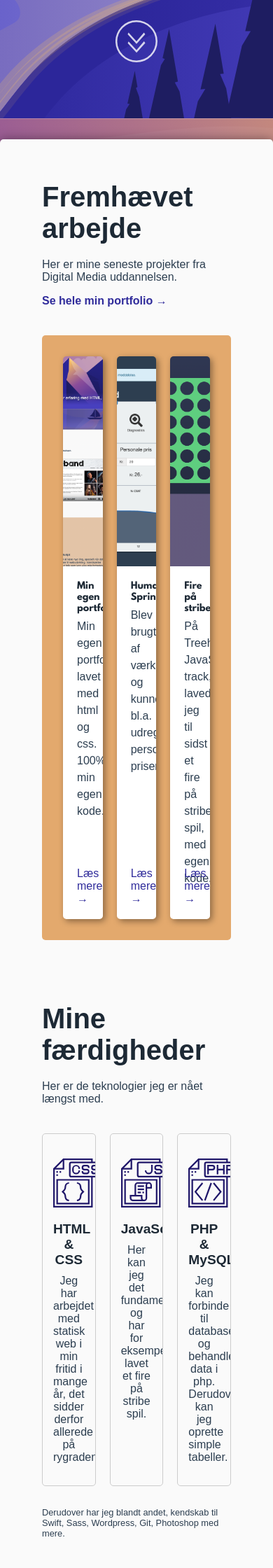
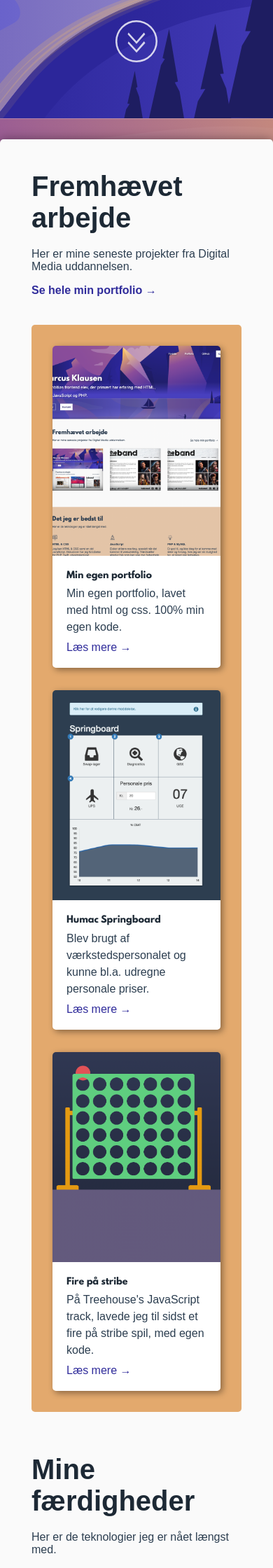
Before and after one commit to marcusklausen/my-portfolio, a PHP site: page / in a window 390 px wide; the page is wider, and only the part inside the window is pictured. Shown: the part 675-2915 px from the top of that part at 70% size. Run offline with PHP 8.4, Linux system fonts and the light colour scheme; some web fonts are replaced.

Commit message:
added flex-basis,grid-gap and flex-grow to skills and work section for responsive ui

```diff
--- a/css/style.css
+++ b/css/style.css
@@ -349,10 +349,11 @@ main h3 {
 ---------------------------- */
 
 main .card {
-    margin-right: 20px;
-    flex: 1 1 0;
     /* border-radius:10px; */
     overflow: hidden;
+
+    flex-grow: 1;
+    flex-basis: 300px;
 }
 
 main .card h4 {
@@ -361,25 +362,31 @@ main .card h4 {
 }
 
 main .card p {
-    font-size: 0.9.em;
+    font-size: 0.9em;
 }
 
-main .card:last-child {
-    margin:0;
+main a.card-link {
+    display:block;
 }
 
 /* 6.2 Body, work
 ---------------------------- */
 
 main .work {
-    padding:30px;
+    padding:15px;
+}
+
+main a.card-link {
+
+    flex-grow: 1;
+    flex-basis: 300px;
 }
 
 main .work .featured {
     border-radius:5px;
+    grid-gap: 2em;
 }
 main .card.work {
-    flex: 1 1 0;
     border-radius:0;
     padding:0;
     /* letter-spacing: 0.03em; */
@@ -387,6 +394,12 @@ main .card.work {
     box-shadow: 3px 3px 10px rgba(0, 0, 0, 0.4);
     border-radius: 5px;
     position: relative;
+    transition: box-shadow 0.25s;
+    height:100%;
+}
+
+main .card.work:hover {
+    box-shadow: 3px 3px 20px rgba(0, 0, 0, 0.6);
 }
 
 main .card.work h4 {
@@ -408,6 +421,7 @@ main .card.work .caption p {
     font-size:1em;
     line-height:1.5em;
     padding-bottom:10px;
+    color:#2c3e50;
     /* color:white; */
 
 }
@@ -415,8 +429,7 @@ main .card.work .caption p {
 main .card.work .caption a {
     /* color: rgba(255,255,255,0.7); */
 }
-main .card.work .caption a:hover {
-    color: rgba(255,255,255,1);
+main .card.work .caption a:hover{
 }
 
 main .card.work span {
@@ -434,8 +447,13 @@ main .card.work .img {
 ---------------------------- */
 
 .skills {
-    padding:30px;
+    padding:15px;
     text-align: left;
+}
+
+.skills .flex {
+
+    grid-gap: 2em;
 }
 
 
@@ -516,7 +534,12 @@ footer {
     background: #201E6A;
     margin:0 -30px;
     padding:50px 60px 30px 60px;
-    border-radius: 0 5px 5px 0;
+
+}
+
+footer .flex {
+
+    grid-gap: 2em;
 }
 
 footer h3 {
@@ -537,10 +560,11 @@ footer a:visited {
 }
 
 footer section {
-    width:260px;
     line-height: 1.5em;
     border-top: 2px solid rgba(255,255,255, 0.1);
     padding-top: 10px;
+    flex-grow: 1;
+    flex-basis: 300px;
 }
 
 /* 8.0 Misc
@@ -554,6 +578,11 @@ footer section {
 
 
 /*  Flexbox */
+
+.flex.wrap {
+    flex-wrap:wrap;
+    -webkit-flex-wrap: wrap;
+}
 
 .flex.ma-center {
     display:flex;
@@ -584,7 +613,6 @@ footer section {
     justify-content: flex-start;
 }
 
-
 .flex.ca-start {
     display:flex;
     align-items: flex-start;
@@ -594,3 +622,8 @@ footer section {
     display:flex;
     align-items: flex-end;
 }
+
+
+@media screen and (max-width: 769px){
+
+}
--- a/footer.php
+++ b/footer.php
@@ -1,5 +1,5 @@
     <footer>
-        <div class="flex ma-between">
+        <div class="flex wrap ma-between">
             <section>
                 <h3>Marcus Klausen</h3>
                 <p>Digital Media elev</p>
@@ -12,8 +12,8 @@
 
             <section>
                 <h3>Du søger måske</h3>
-                <p><a href="#">Github</a></p>
-                <p><a href="#">Portfolio</a></p>
+                <p><a href="https://github.com/marcusklausen">Github</a></p>
+                <p><a href="?p=work">Portfolio</a></p>
                 <p><a href="#header">Til toppen</a></p>
             </section>
         </div>
--- a/frontpage.php
+++ b/frontpage.php
@@ -1,31 +1,15 @@
-<div class="wrapper full-height">
-        <div class="vertical-center">
-            <div id="tagline">
-                <h1>Hej,</h1>
-                <h2>Mit navn er Marcus. Jeg drømmer om at blive frontend elev, og kan allerede kode HTML, CSS og JavaScript.</h2>
-                <div class="flex ma-left">
-                    <nav>
-                        <ul class="flex ma-left">
-                            <a href="index.php" class="nav-btn-white-outlined">
-                                <li>Hent CV</li>
-                            </a>
-                            <a href="contact.php" class="nav-btn-white-filled">
-                                <li>Send mig en email</li>
-                            </a>
-                        </ul>
-                    </nav>
-                </div>
-            </div><!-- tagline -->
+<?php
 
-        </div><!-- wrapper / vertical center -->
-        </div><!-- wrapper -->
+if (isset($_GET['no-header'])) {
+} else {
+    include('full-cover-header.php');
+}
 
-        <a href="#to-container"><div class="icon cover-icon arrow-down"></div></a>
-        </div><!-- cover -->
+?>
 
 <div id="to-container"></div>
 <div class="scroll-spacing-helper"></div>
-        <div class="wrapper container box-shado" id="container">
+<div class="wrapper container box-shadow" id="container">
 
     <main>
 
@@ -34,9 +18,11 @@
             <h3>Fremhævet arbejde</h3>
             <div class="heading-description">
                 <p>Her er mine seneste projekter fra Digital Media uddannelsen.
-            <p><a href="#">Se hele min portfolio &#8594;</a></p>
+                <p><a href="?p=work">Se hele min portfolio &#8594;</a></p>
             </div>
-    <div class="flex ma-between featured">
+
+            <div class="flex wrap ma-center featured">
+                <a href="?p=case&title=" class="card-link">
                     <div class="card work">
                         <div class="img" style="background: url('img/thumbs/my-portfolio2.png');
                                         background-position: top center;
@@ -45,9 +31,12 @@
                         <div class="caption">
                             <h4>Min egen portfolio</h4>
                             <p>Min egen portfolio, lavet med html og css. 100% min egen kode.</p>
-                <a href="#"><span>Læs mere &#8594;</span></a>
-            </div>
+                            <span>Læs mere &#8594;</span>
+                        </div><!-- caption -->
                     </div><!-- card -->
+                </a><!-- link wrap -->
+
+                <a href="?p=case&title=" class="card-link">
                     <div class="card work">
                         <div class="img" style="background: url('img/thumbs/springboard3.png');
                                     background-position: top center;
@@ -56,9 +45,12 @@
                         <div class="caption">
                             <h4>Humac Springboard</h4>
                             <p>Blev brugt af værkstedspersonalet og kunne bl.a. udregne personale priser.</p>
-                <a href="#"><span>Læs mere &#8594;</span></a>
-            </div>
+                            <span>Læs mere &#8594;</span>
+                        </div><!-- caption -->
                     </div><!-- card -->
+                </a><!-- link wrap -->
+
+                <a href="?p=case&title=" class="card-link">
                     <div class="card work">
                         <div class="img" style="background: url('img/thumbs/four-in-a-row.png');
                                     background-position: top center;
@@ -67,11 +59,12 @@
                         <div class="caption">
                             <h4>Fire på stribe</h4>
                             <p>På Treehouse's JavaScript track, lavede jeg til sidst et fire på stribe spil, med egen kode.</p>
-                <a href="#"><span>Læs mere &#8594;</span></a>
+                            <span>Læs mere &#8594;</span>
+                        </div><!-- caption -->
+                    </div><!-- card -->
+                </a><!-- link wrap -->
+            </div><!-- featued -->
         </div>
-        </div><!-- card -->
-    </div>
-    </div><!-- featued -->
 
 
         <div class="skills spacing">
@@ -79,7 +72,7 @@
             <div class="heading-description">
                 <p>Her er de teknologier jeg er nået længst med.</p>
             </div>
-    <div class="flex ma-evenly">
+            <div class="flex ma-evenly wrap">
                 <div class="card">
                     <div class="icon css"></div><!-- skal laves mindre filstørrelse -->
                     <h4>HTML & CSS</h4>
@@ -93,7 +86,7 @@
                 <div class="card">
                     <div class="icon php"></div><!-- skal laves mindre filstørrelse -->
                     <h4>PHP & MySQL</h4>
-            <p>Jeg kan forbinde til databaser og behandle data i php. Derudover kan jeg oprette simple tabeller.</p>
+                    <p>Jeg kan forbinde til databaser. Behandle data i php. Og så kan jeg oprette simple tabeller.</p>
                 </div>
             </div>
             <p class="more">Derudover har jeg blandt andet, kendskab til Swift, Sass, Wordpress, Git, Photoshop med mere.</p>
@@ -101,13 +94,15 @@
 
         <div class="action spacing">
             <nav>
-            <ul class="flex ma-center">
-                <a href="index.php" class="nav-btn-white-outlined"><li >Hent CV</li></a>
-                <a href="contact.php" class="filled"><li>Send mig en email</li></a>
+                <ul class="flex wrap ma-center">
+                    <a href="index.php" class="nav-btn-white-outlined">
+                        <li>Hent CV</li>
+                    </a>
+                    <a href="mailto:hello@marcusklausen.dk" class="filled">
+                        <li>Send mig en email</li>
+                    </a>
                 </ul>
             </nav>
         </div>
 
-
-
     </main>
--- /dev/null
+++ b/full-cover-header.php
@@ -0,0 +1,24 @@
+<div class="wrapper full-height">
+        <div class="vertical-center">
+            <div id="tagline">
+                <h1>Hej,</h1>
+                <h2>Mit navn er Marcus. Jeg drømmer om at blive frontend elev, og kan allerede kode HTML, CSS og JavaScript.</h2>
+                <div class="flex ma-left">
+                    <nav>
+                        <ul class="flex ma-left">
+                            <a href="index.php" class="nav-btn-white-outlined">
+                                <li>Hent CV</li>
+                            </a>
+                            <a href="mailto:hello@marcusklausen.dk" class="nav-btn-white-filled">
+                                <li>Send mig en email</li>
+                            </a>
+                        </ul>
+                    </nav>
+                </div>
+            </div><!-- tagline -->
+
+        </div><!-- wrapper / vertical center -->
+        </div><!-- wrapper -->
+
+        <a href="#to-container"><div class="icon cover-icon arrow-down"></div></a>
+        </div><!-- cover -->
--- a/header.php
+++ b/header.php
@@ -14,10 +14,10 @@
             <div class="wrapper">
                 <nav>
                     <ul class="flex ma-right">
-                        <a href="index.php" class="nav-btn-white">
+                        <a href="?p=home" class="nav-btn-white">
                             <li>Forside</li>
                         </a>
-                        <a href="portfolio.php" class="nav-btn-white">
+                        <a href="?p=work" class="nav-btn-white">
                             <li>Portfolio</li>
                         </a>
                         <a href="https://github.com/marcusklausen" class="nav-btn-white">
```
Also changed, not shown: work.php (added, +64 -0 lines), css/img/icons/Asset 19.svg (renamed from css/img/icons/css.svg). Lines whose indentation alone changed are shown as unchanged.
